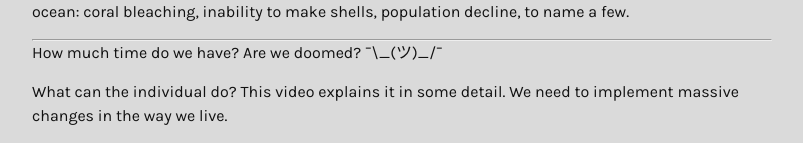
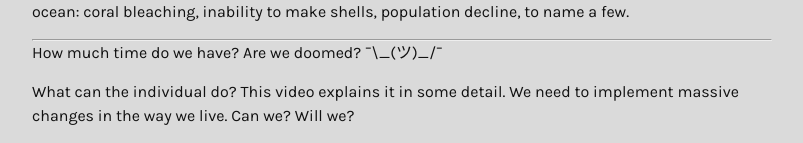
Before and after one commit to shrivathsap/shrivathsap.github.io, a Jekyll site: the page built from misc_links/climate.html, in a window 1280 px wide. Shown: the part 1613-1756 px from the top of the page, without its empty margins (238-1041 px from the left). Built offline with Jekyll 4.4.1, drawn with Linux system fonts in a browser that asks for light colours; grey boxes are pictures that could not be loaded.

Commit message:
more climate stuff

```diff
--- a/misc_links/climate.html
+++ b/misc_links/climate.html
@@ -74,7 +74,7 @@ layout: page
 			<hr>
 
 			<p>How much time do we have? Are we doomed? ¯\_(ツ)_/¯</p>
-			<p>What can the individual do? This video explains it in some detail. We need to implement massive changes in the way we live.</p>
+			<p>What can the individual do? This video explains it in some detail. We need to implement massive changes in the way we live. Can we? Will we?</p>
 			<div style="text-align:center;">
 				<iframe width="560" height="315" src="https://www.youtube.com/embed/yiw6_JakZFc" title="YouTube video player" frameborder="0" allow="accelerometer; autoplay; clipboard-write; encrypted-media; gyroscope; picture-in-picture" allowfullscreen></iframe>
 			</div>
```
